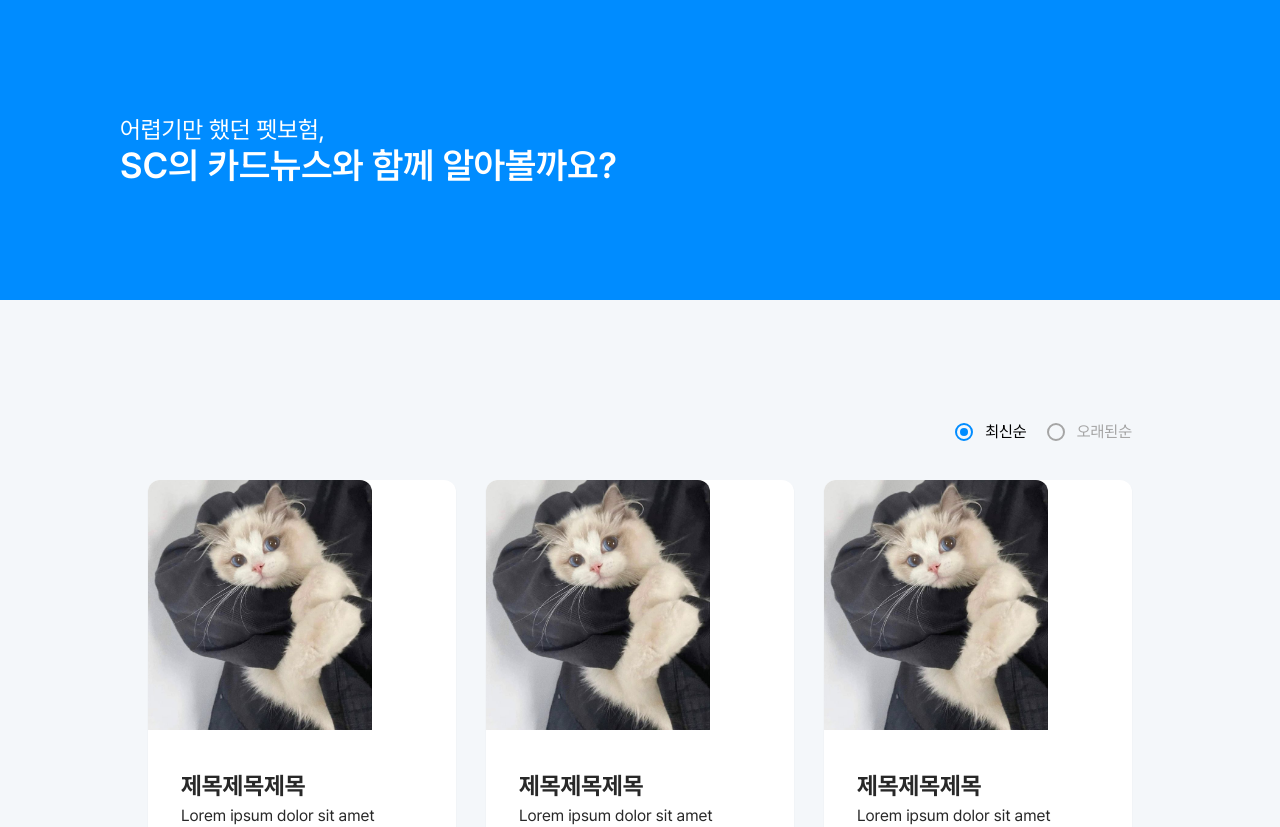
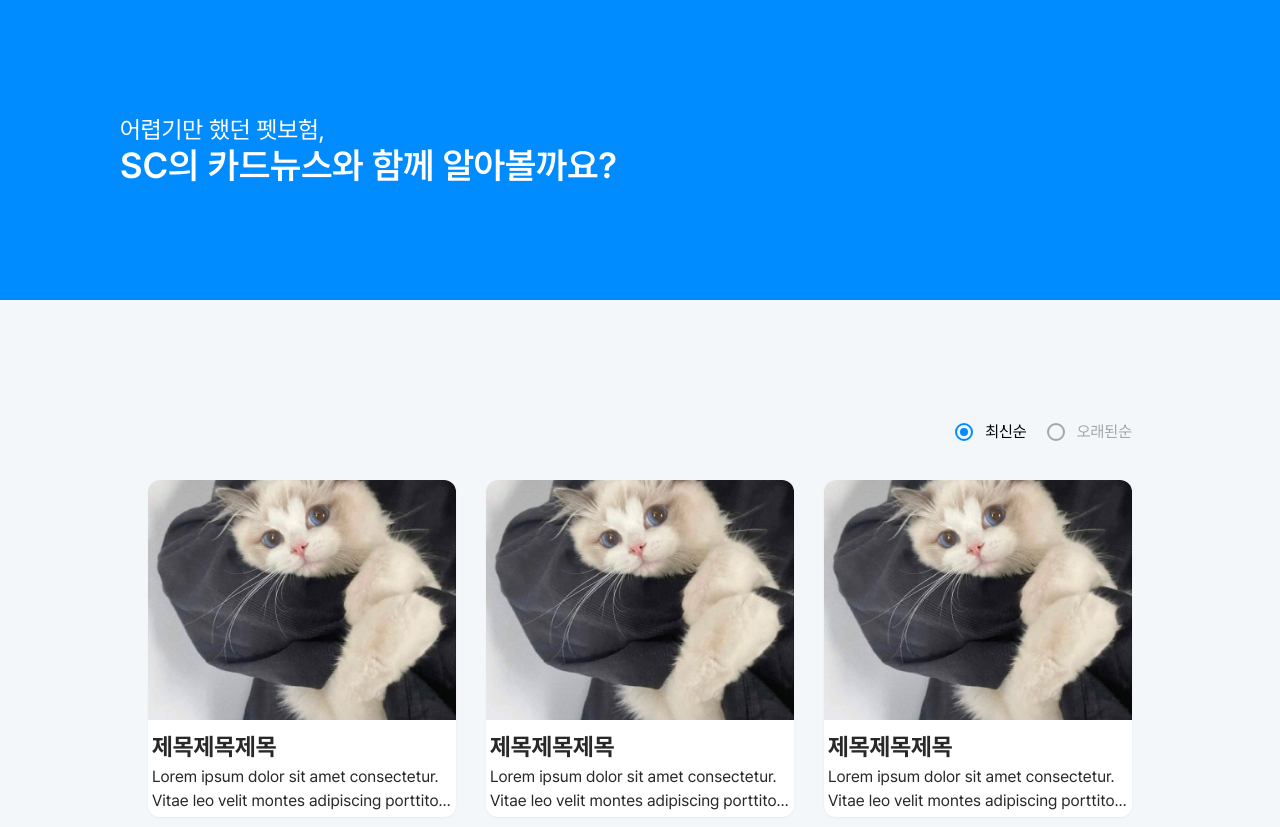
Before and after one commit to KUSITMS-FITPET/KUSITMS-FITPET-Frontend, a Next.js app in the folder fe/: page /news in a window 1280 px wide. Shown: the top 827 px of the page. Built offline with nearby package versions, Linux system fonts and the light colour scheme.

Commit message:
refactor: 파일구조 변경

```diff
--- a/fe/src/components/Card.tsx
+++ b/fe/src/components/Card.tsx
@@ -21,17 +21,17 @@ export default function Card({
       <button
         type="button"
         onClick={handleClick}
-        className="overflow-hidden rounded-t-xl"
+        className="relative w-full h-240 overflow-hidden rounded-t-xl"
       >
         <Image
           src="/images/temp.jpg"
           alt="card"
-          width={400}
-          height={250}
-          className="w-full h-250 object-cover transition-opacity duration-300"
+          layout="fill"
+          objectFit="cover"
+          className="transition-opacity duration-300"
         />
       </button>
-      <div className="m-33">
+      <div className="m-4">
         <h1 className="text-2xl font-bold mb-2">{title}</h1>
         <p className="text-base line-clamp-2">{content}</p>
       </div>
--- a/fe/src/pages/api/hello.ts
+++ /dev/null
@@ -1,13 +0,0 @@
-// Next.js API route support: https://nextjs.org/docs/api-routes/introduction
-import type { NextApiRequest, NextApiResponse } from 'next'
-
-type Data = {
-  name: string
-}
-
-export default function handler(
-  req: NextApiRequest,
-  res: NextApiResponse<Data>,
-) {
-  res.status(200).json({ name: 'John Doe' })
-}
--- a/fe/src/api/quote.ts
+++ b/fe/src/pages/api/quote.ts
@@ -1,9 +1,10 @@
 import { useMutation } from '@tanstack/react-query'
-import { http } from '@/api'
+import http from './core'
 
 export type Quotation = {
   petName: string
   petSpecies: string
+  petInfo: 'dog' | 'cat'
   petAge: number
   phoneNumber: string
   moreInfo: string
--- a/fe/src/pages/quote/components/Quote.tsx
+++ b/fe/src/pages/quote/components/Quote.tsx
@@ -14,11 +14,11 @@ import { Down, Question } from '@/components/common/Icons'
 import Image from 'next/image'
 import Modal from '@/components/common/Modal'
 import { useRouter } from 'next/navigation'
-import { usePostQuotation } from '@/api/quote'
 import { dogList } from '../../../../public/content/dogList'
 import { catList } from '../../../../public/content/catList'
 import ToggleButton from './ToggleButton'
 import { privacyPolicy } from '../../../../public/content/privacyPolicy'
+import { usePostQuotation } from '@/pages/api/quote'
 
 export default function Quote() {
   const { mutate } = usePostQuotation()
@@ -135,6 +135,7 @@ export default function Quote() {
         phoneNumber: `010${phone2}${phone3}`,
         moreInfo: notes,
         agreement: true,
+        petInfo: petType,
       },
       {
         onSuccess: () => {
```
Also changed, not shown: fe/src/pages/api/constants.ts (renamed from fe/src/api/constants.ts), fe/src/pages/api/core.ts (renamed from fe/src/api/core.ts), fe/src/pages/api/index.ts (renamed from fe/src/api/index.ts), fe/src/pages/api/types.ts (renamed from fe/src/api/types.ts).
